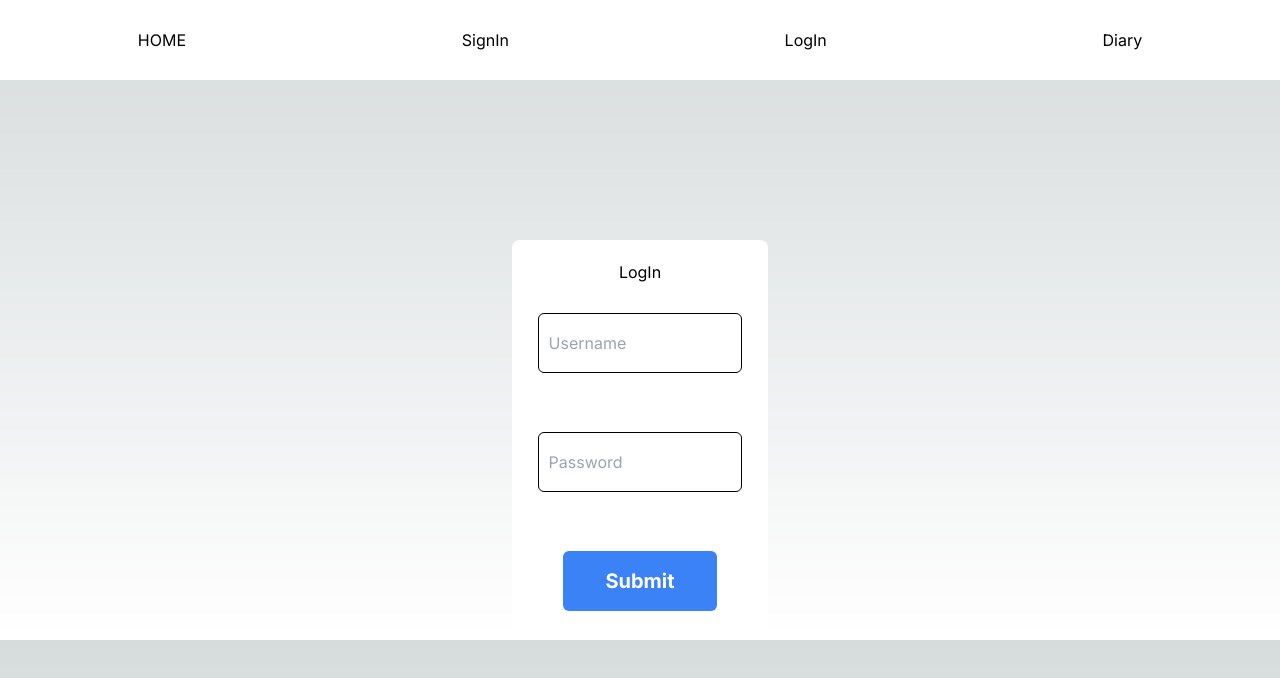
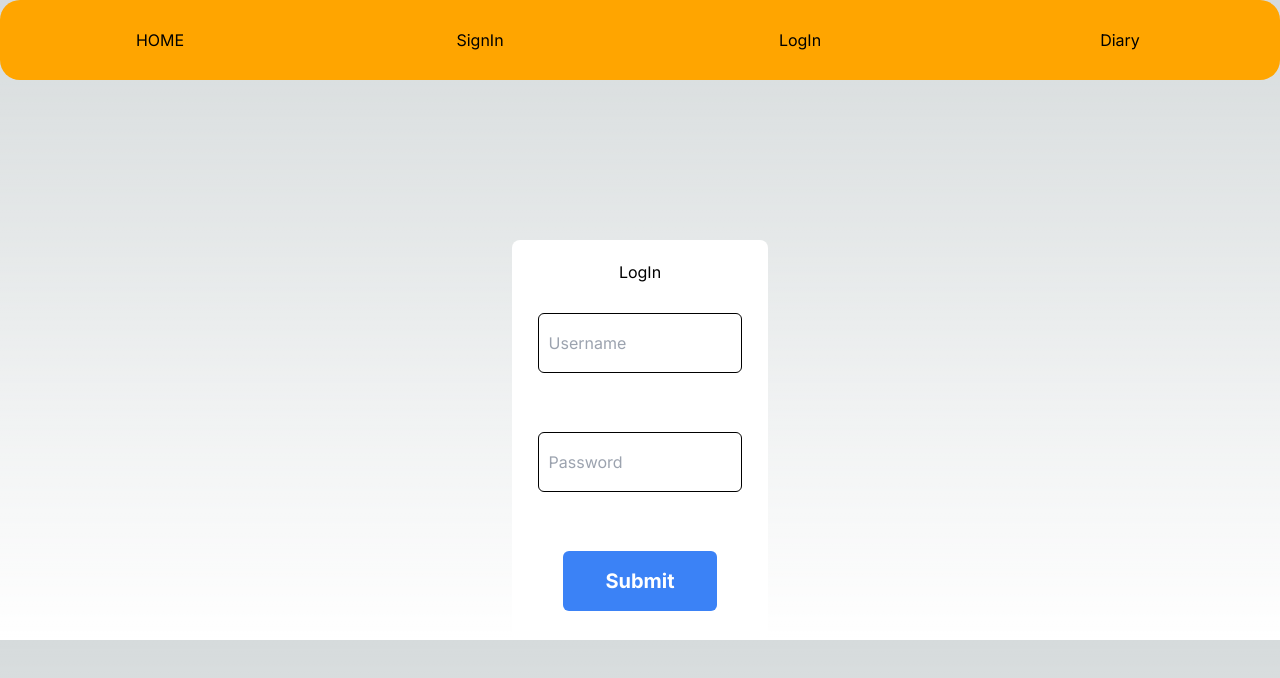
Before and after one commit to SahayakSharma/NoteDown, a Next.js app: page / in a window 1280 px wide. Shown: the top 678 px of the page. Built offline with nearby package versions, Linux system fonts and the light colour scheme.

Commit message:
navbar modified

```diff
--- a/src/components/Navbar.tsx
+++ b/src/components/Navbar.tsx
@@ -4,11 +4,11 @@ import { useRouter } from 'next/navigation'
 const Navbar = () => {
   const router=useRouter();
   return (
-    <div className='w-[100vw] h-[80px] text-black items-center bg-white flex justify-around'>
-        <h2>HOME</h2>
-        <h2 onClick={()=>{router.push('/SignIn')}}>SignIn</h2>
-        <h2 onClick={()=>{router.push('/')}}>LogIn</h2>
-        <h2>Diary</h2>
+    <div className='w-[100vw] h-[80px] text-black items-center bg-[#FFA500] flex justify-around rounded-[20px]'>
+        <button className='w-[50px] h-[30px]  text-black hover:text-white bg-transparent hover:bg-[#FFA600]  '>HOME</button>
+        <button className='w-[50px] h-[30px]  text-black hover:text-white bg-transparent hover:bg-[#FFA600]  ' onClick={()=>{router.push('/SignIn')} }>SignIn</button>
+        <button className='w-[50px] h-[30px]  text-black hover:text-white bg-transparent hover:bg-[#FFA600]  'onClick={()=>{router.push('/')}}>LogIn</button>
+        <button className='w-[50px] h-[30px]  text-black hover:text-white bg-transparent hover:bg-[#FFA600]  '>Diary</button>
 
 
     </div>
```
